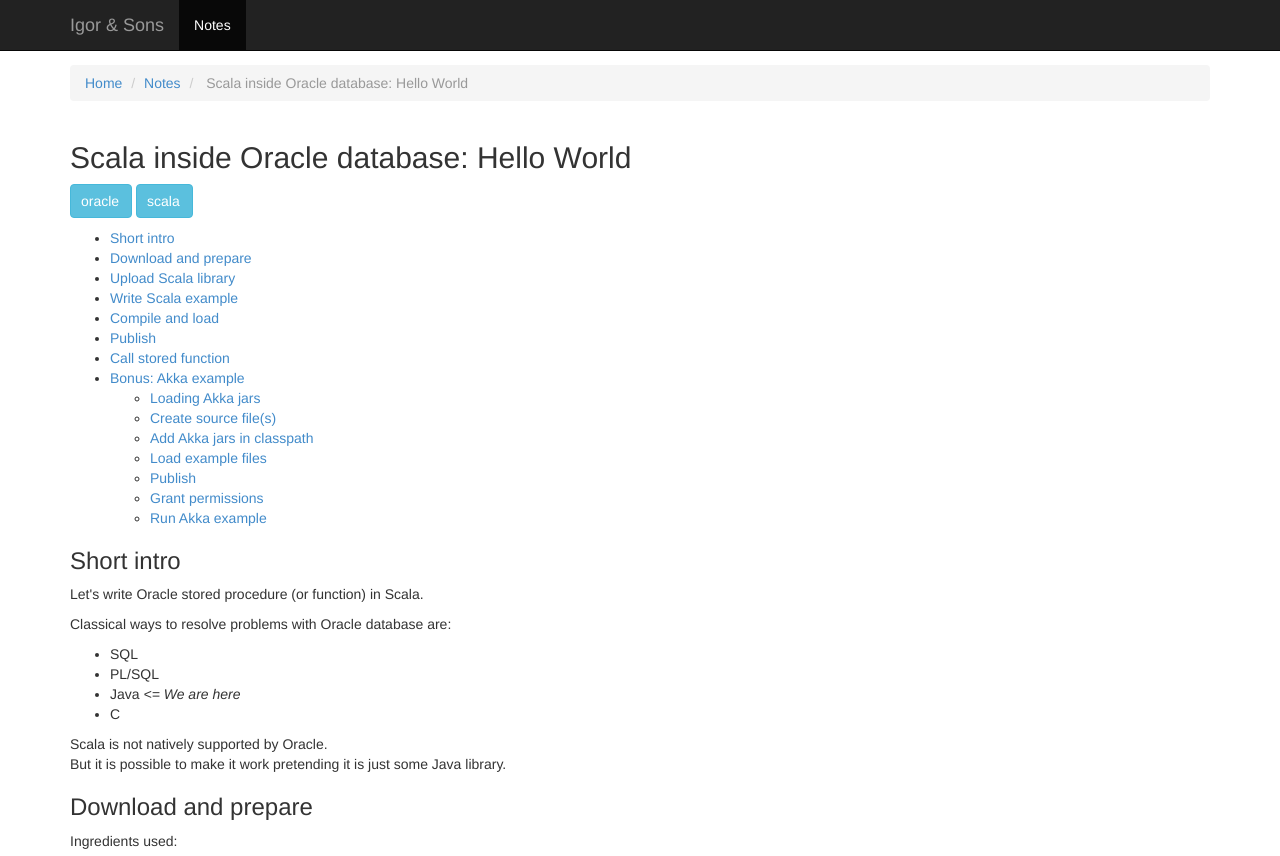
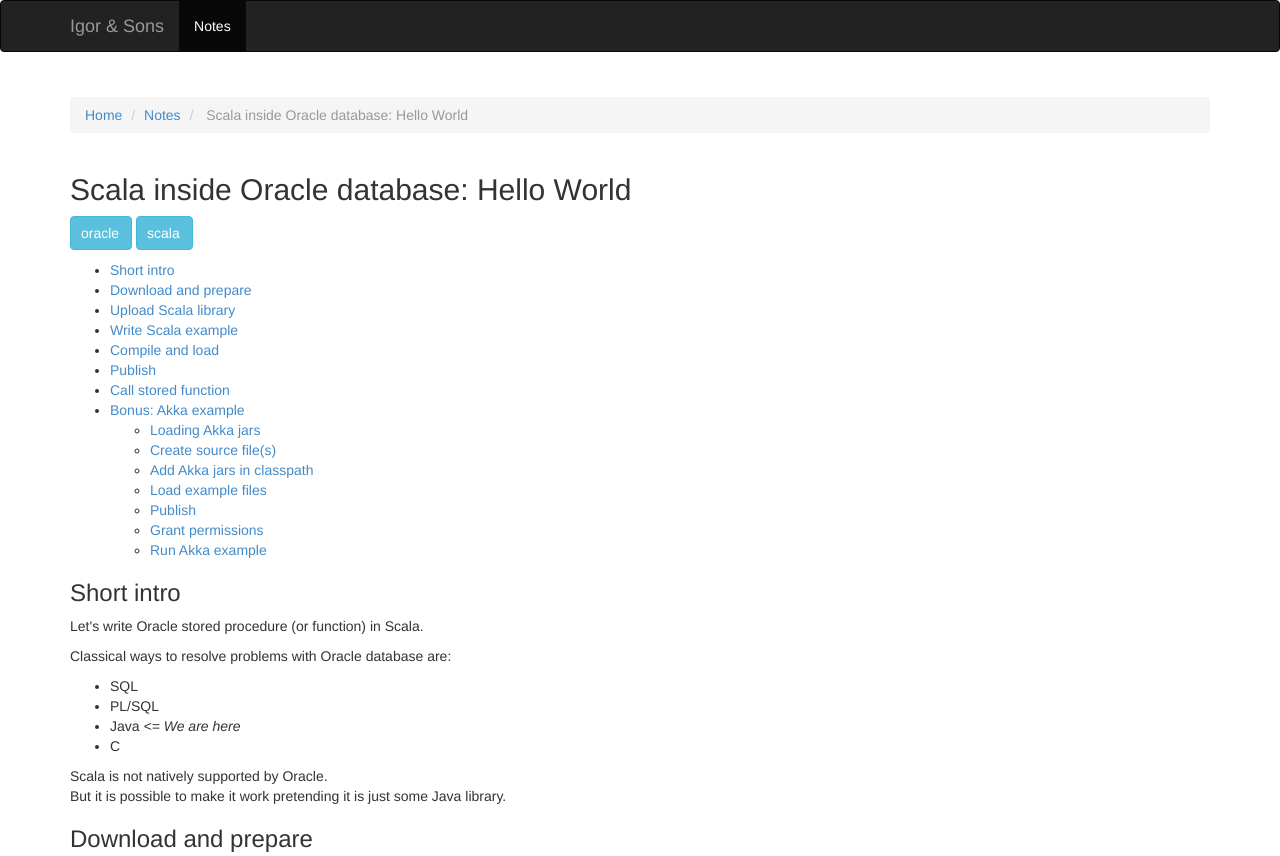
Before and after one commit to iracic/iracic.github.com, a plain HTML site: page scala-inside-oracle-database--hello-world.html in a window 1280 px wide. Shown: the top 856 px of the page. Drawn offline with Linux system fonts and the light colour scheme.

Commit message:
removed fixed navbar for a-href problem

```diff
--- a/scala-inside-oracle-database--hello-world.html
+++ b/scala-inside-oracle-database--hello-world.html
@@ -18,7 +18,7 @@
 
   <style type="text/css" >
     /* FIX NAVBAR HIDING TOP OF THE TEXT */
-    body { padding-top: 40px; }
+    /*body { padding-top: 40px; }  -- PROBLEM WITH STATIC NAVBAR AND HREF*/
     @media screen and (max-width: 768px) {
       body { padding-top: 0px; }
     }
@@ -28,7 +28,7 @@
   <body>
 
 
-   <div class="navbar navbar-inverse navbar-fixed-top" role="navigation">
+   <div class="navbar navbar-inverse " role="navigation">
       <div class="container">
         <div class="navbar-header">
           <button type="button" class="navbar-toggle" data-toggle="collapse" data-target=".navbar-collapse">
```
